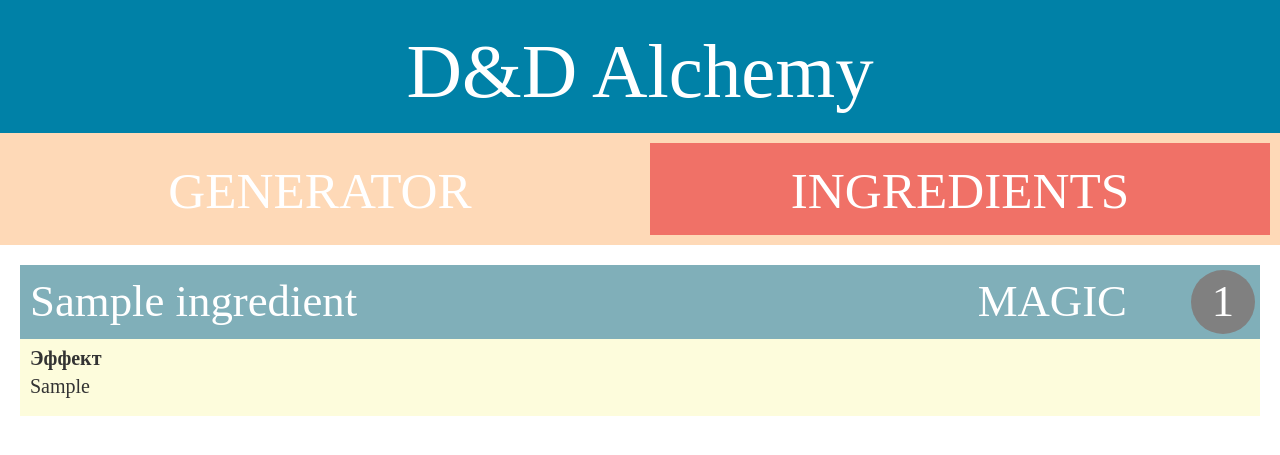
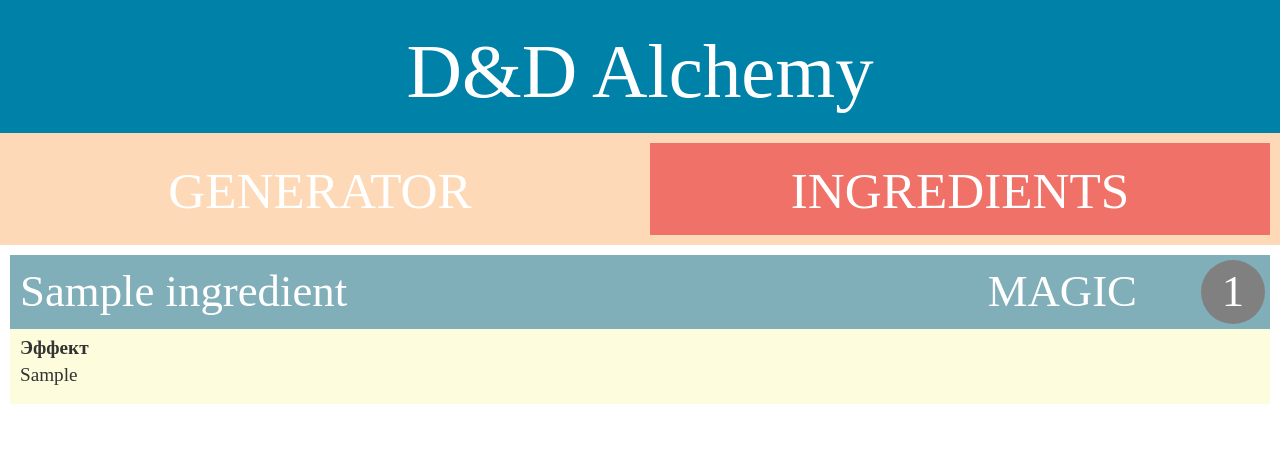
Before and after one commit to Ingubaru/dndAlchemy, a Django app: page /ingredient_list in a window 1280 px wide. Shown: the top 455 px of the page. Run offline with Django 3.2, Linux system fonts and the light colour scheme; tables that the repository leaves empty hold one stand-in row (values such as "Sample post"); some libraries are stand-ins or nearby versions.

Commit message:
Edit ingredient list

```diff
--- a/herbalism/static/css/herbalism.css
+++ b/herbalism/static/css/herbalism.css
@@ -49,7 +49,7 @@ h1, h2, h3, h4 {
 	INGREDIENT LIST
 ------------------------------------------------------*/
 .ingredient-list {
-	margin: 10px 10px 10px 10px;
+	margin: 10px 10px 0px 10px;
 }
 
 .ingredient-rarity {
@@ -70,8 +70,8 @@ h1, h2, h3, h4 {
 	INGREDIENT DETAILED
 ------------------------------------------------------*/
 .card {
+	margin-bottom: 10px;
 	width: 100%;
-	border: 10px solid white;
 }
 
 .ingredient-name a{
@@ -97,7 +97,7 @@ h1, h2, h3, h4 {
 	background-color: #FDFCDC;
 	padding: 5px 5px 5px 10px;
 	font-family: 'Lobster';
-	font-size: 20px;
+	font-size: 1.5vw
 }
 
 .card hr {
--- a/herbalism/templates/herbalism/generator_result.html
+++ b/herbalism/templates/herbalism/generator_result.html
@@ -5,6 +5,7 @@
 		<div class="menu-tab" style="background-color: #F07167"><h2><a href="{% url 'generator_menu' %}">GENERATOR</a></h2></div>
 		<div class="menu-tab"><h2><a href="{% url 'ingredient_list' %}">INGREDIENTS</a></h2></div>
 	</div>
+	<div class="ingredient-list">
 	{% for querySet in ingredients %}
 		{% for ingredient in querySet %}
 			<div class="card">
@@ -37,4 +38,5 @@
 			</div>
 		{% endfor %}
 	{% endfor %}
+	</div>
 {% endblock %}
```
